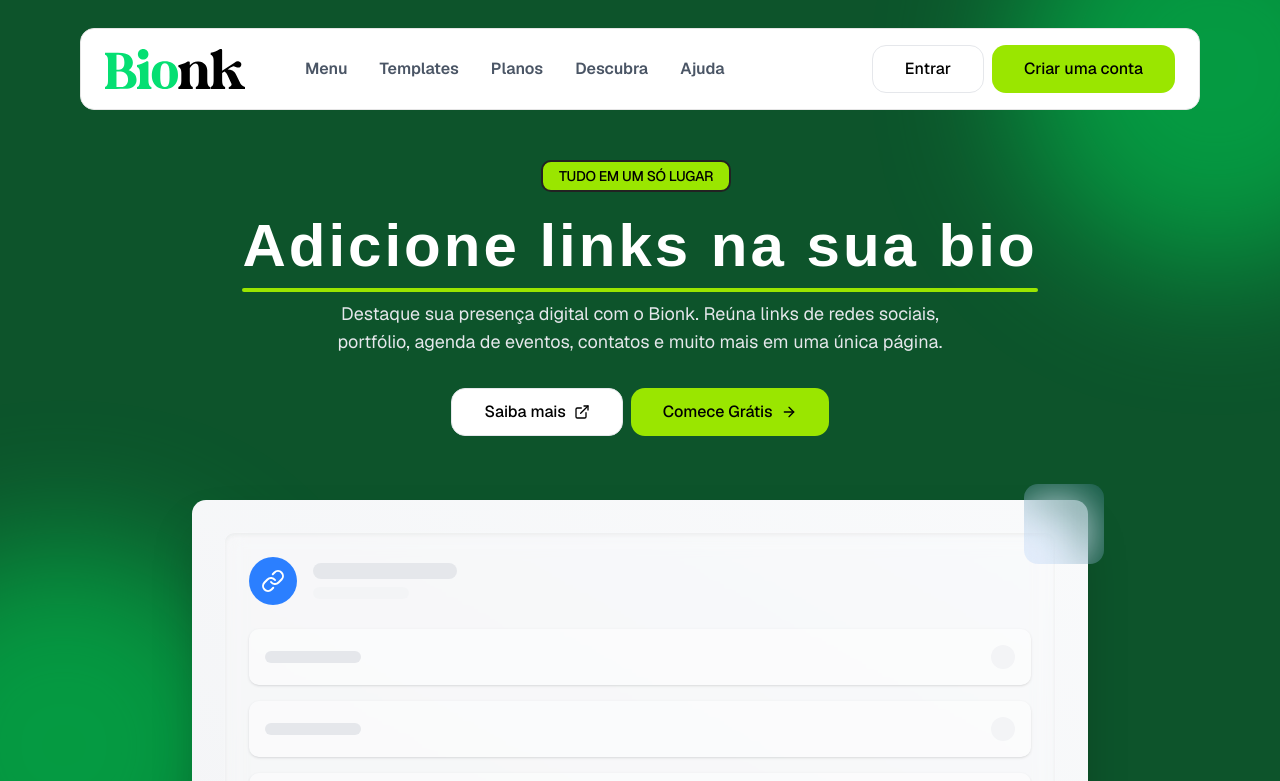
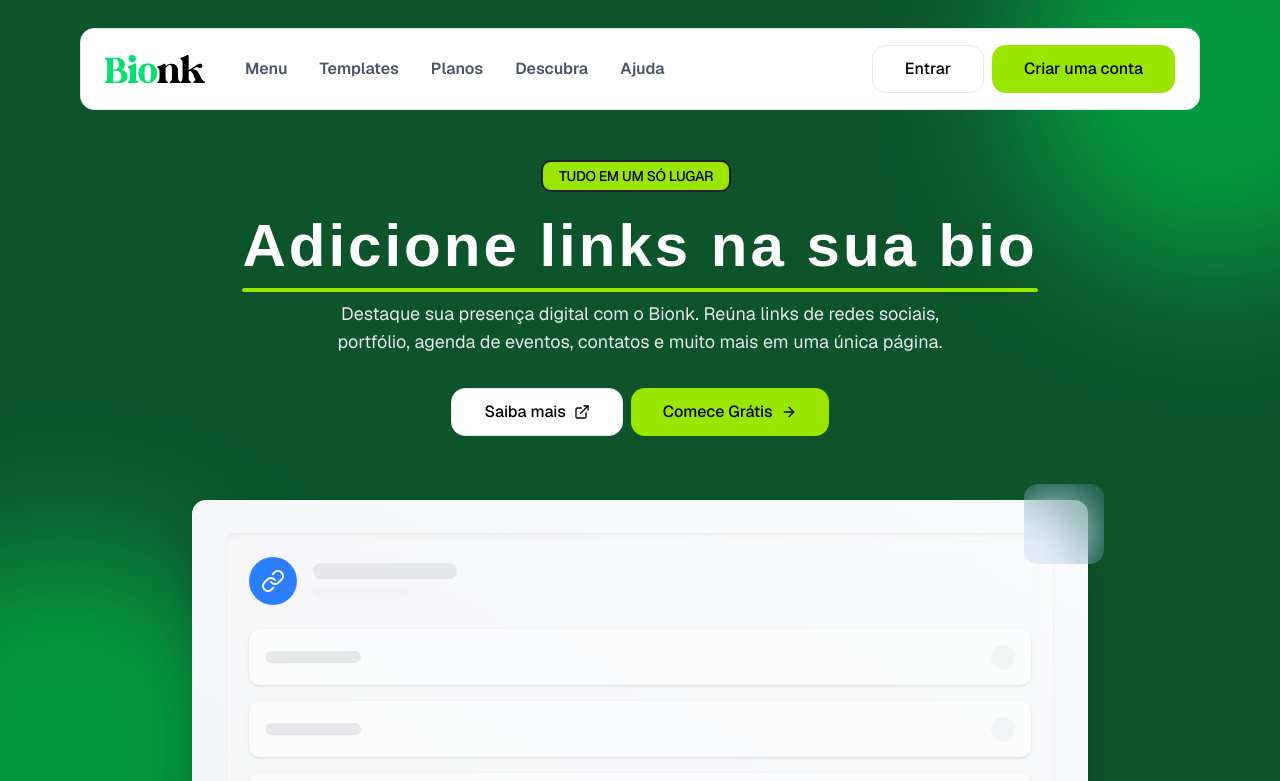
Before and after one commit to gabriellucasvh/bionk, a Next.js app: page / in a window 1280 px wide. Shown: the top 781 px of the page. Built offline with nearby package versions, Linux system fonts and the light colour scheme; no server answers; a web font is replaced by a local one.

Commit message:
fix: adjust logo container width and image size in Header component

```diff
--- a/src/components/layout/Header.tsx
+++ b/src/components/layout/Header.tsx
@@ -39,12 +39,12 @@ const Header: React.FC = () => {
 
 	return (
 		<nav className="hidden lg:flex fixed top-7 left-20 right-20 z-50 h-auto bg-white border rounded-xl px-6 py-4 items-center gap-y-4">
-			<div className="mr-6 shrink-0 min-w-[160px]">
+			<div className="mr-6 shrink-0 min-w-[100px]">
 				<Link href="/">
 					<Image
 						src="/bionk-logo.svg"
 						alt="logo"
-						width={140}
+						width={100}
 						height={90}
 						priority
 					/>
```
